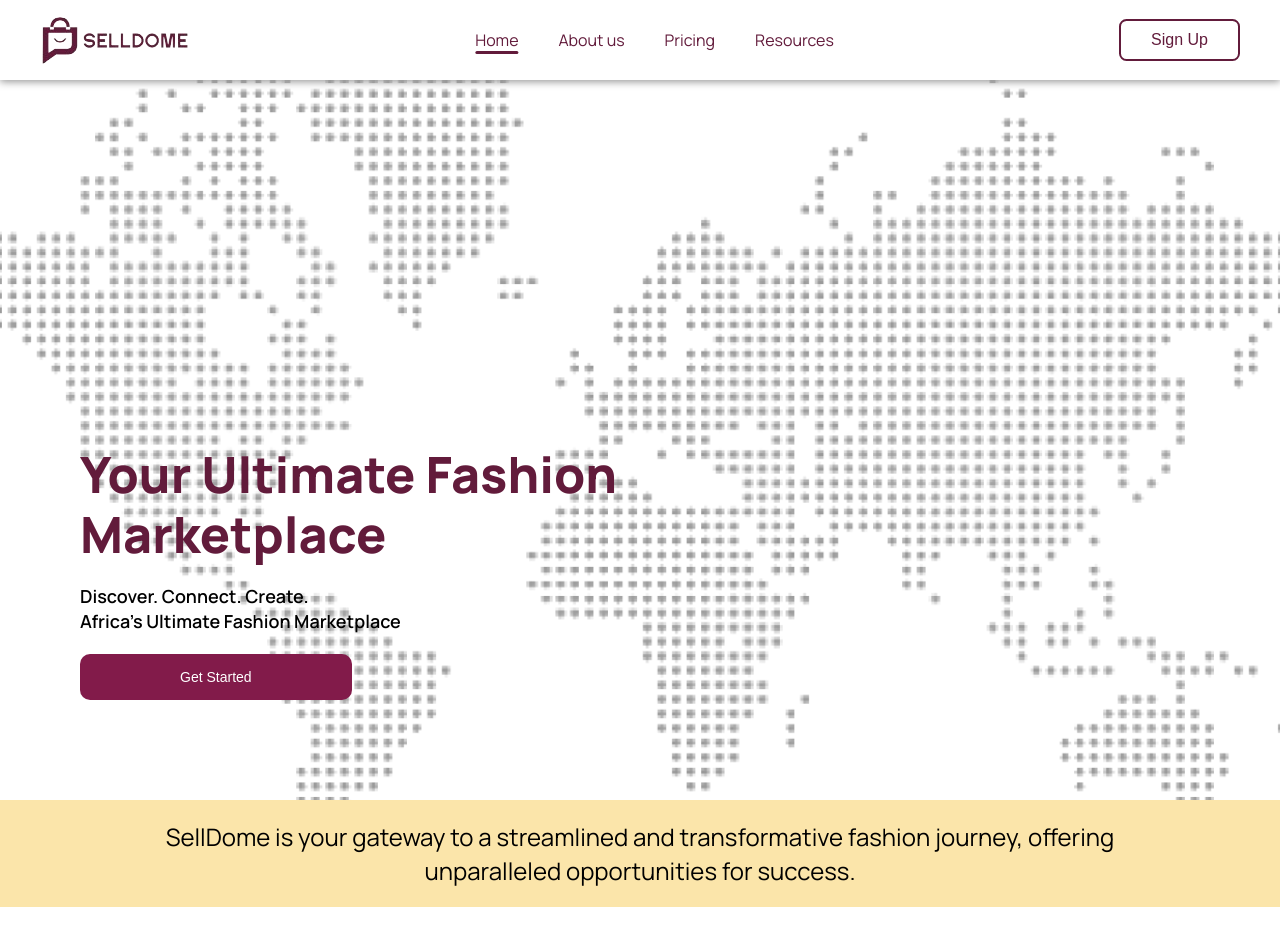
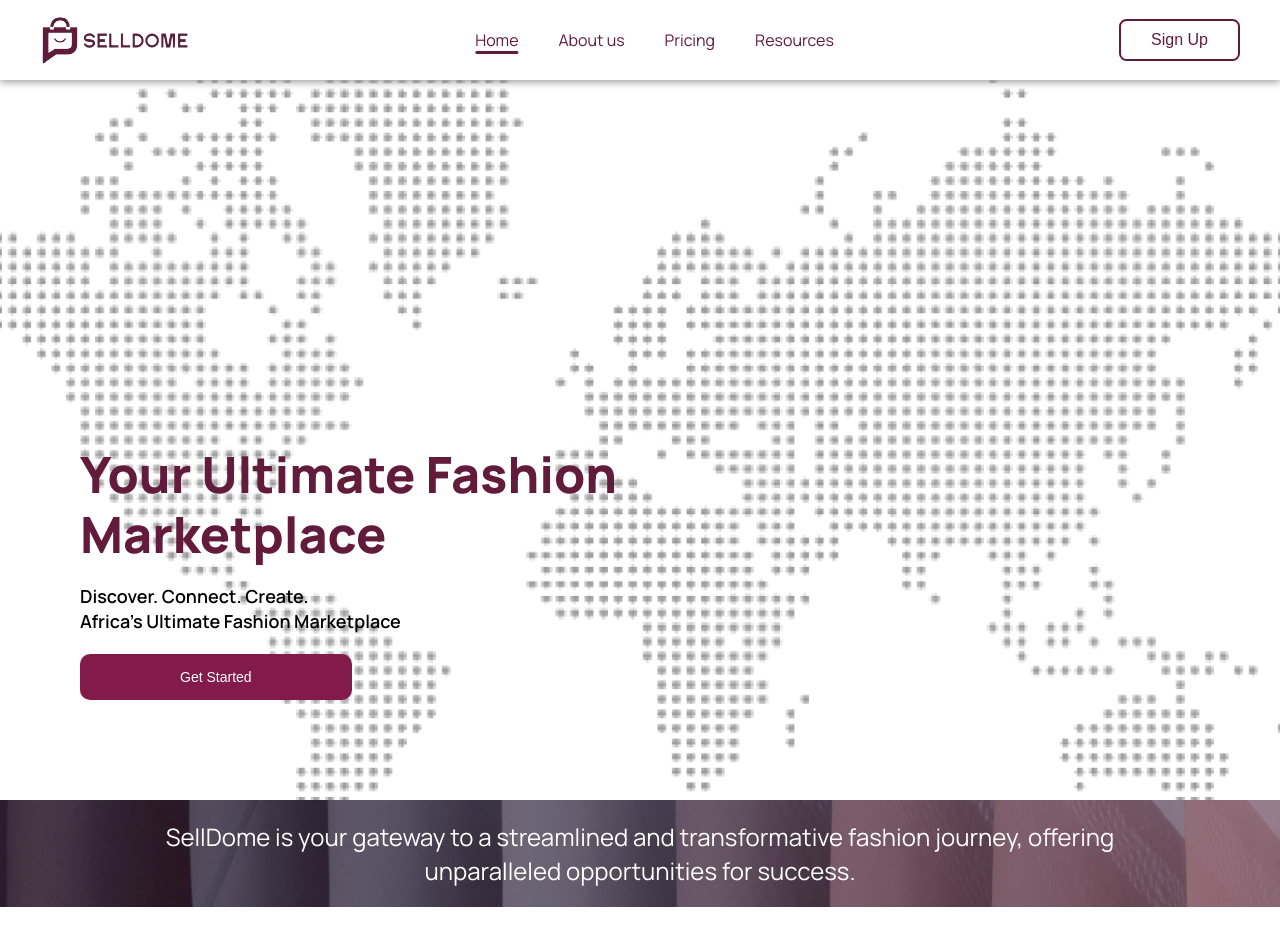
Before and after one commit to SellDomeTechnologies/landing-page, a React (Vite) app: page / in a window 1280 px wide. Shown: the top 952 px of the page. Built offline with nearby package versions, Linux system fonts and the light colour scheme.

Commit message:
Refactor AboutUs component to update background image and text color

```diff
--- a/src/components/AboutUs.module.css
+++ b/src/components/AboutUs.module.css
@@ -1,9 +1,9 @@
 .section {
-  color: #000;
+  color: #fff;
   font-size: 2.4rem;
   text-align: center;
   padding: 2rem;
-  background: #fbe5aa;
+  background: url("/public/about.svg");
 
   display: flex;
   align-items: center;
```
Also changed, not shown: public/about.svg (added).
